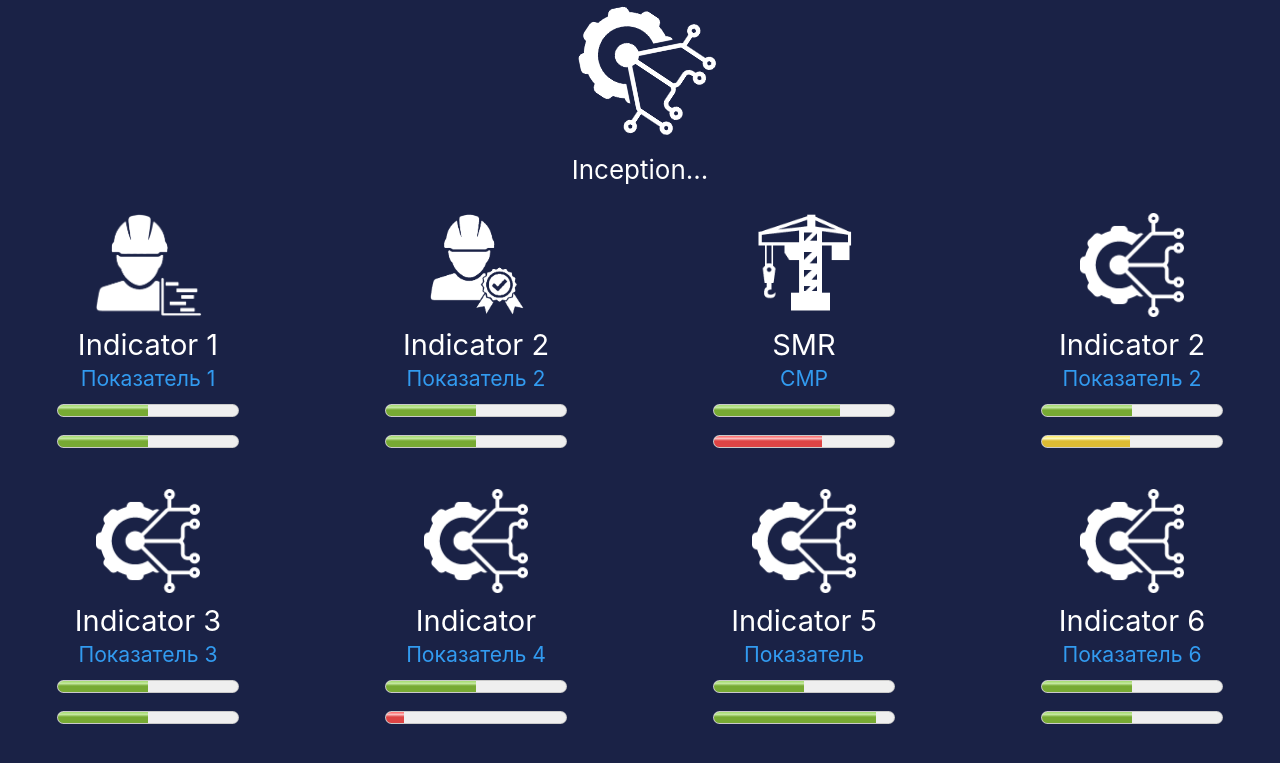
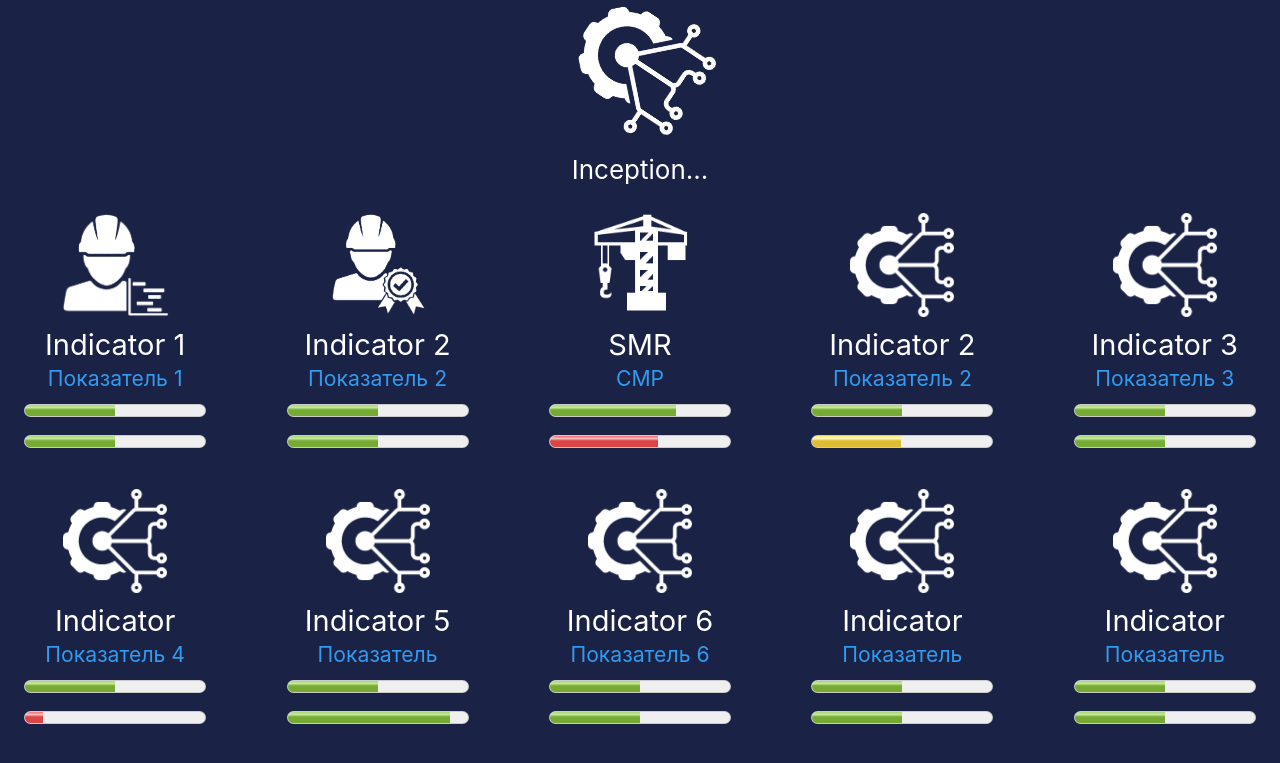
Before and after one commit to leonidhtc/project2109, a React (Create React App) app: page / in a window 1280 px wide. Shown: the top 763 px of the page. Built offline with nearby package versions, Linux system fonts and the light colour scheme.

Commit message:
007 min-width: 100vw -> 1080px;

```diff
--- a/src/App.css
+++ b/src/App.css
@@ -3,7 +3,8 @@
   background-color: #1A2246;
   color: white;
   min-height: 100vh;
-  min-width: 100vw;
+  /* min-width: 100vw; */
+  min-width: 1080px;
   font-size: calc(10px + 2vmin);
 }
 
@@ -46,7 +47,7 @@
 .grid {
   display: grid;
   background-color: #1A2246;
-  grid-template-columns: repeat(4, 1fr);
+  grid-template-columns: repeat(5, 1fr);
   grid-column-gap: 2rem;
   grid-row-gap: 2rem;
   align-items: flex-end;
```
Also changed, not shown: 1 other file (tests, documents, lock files or other folders).
